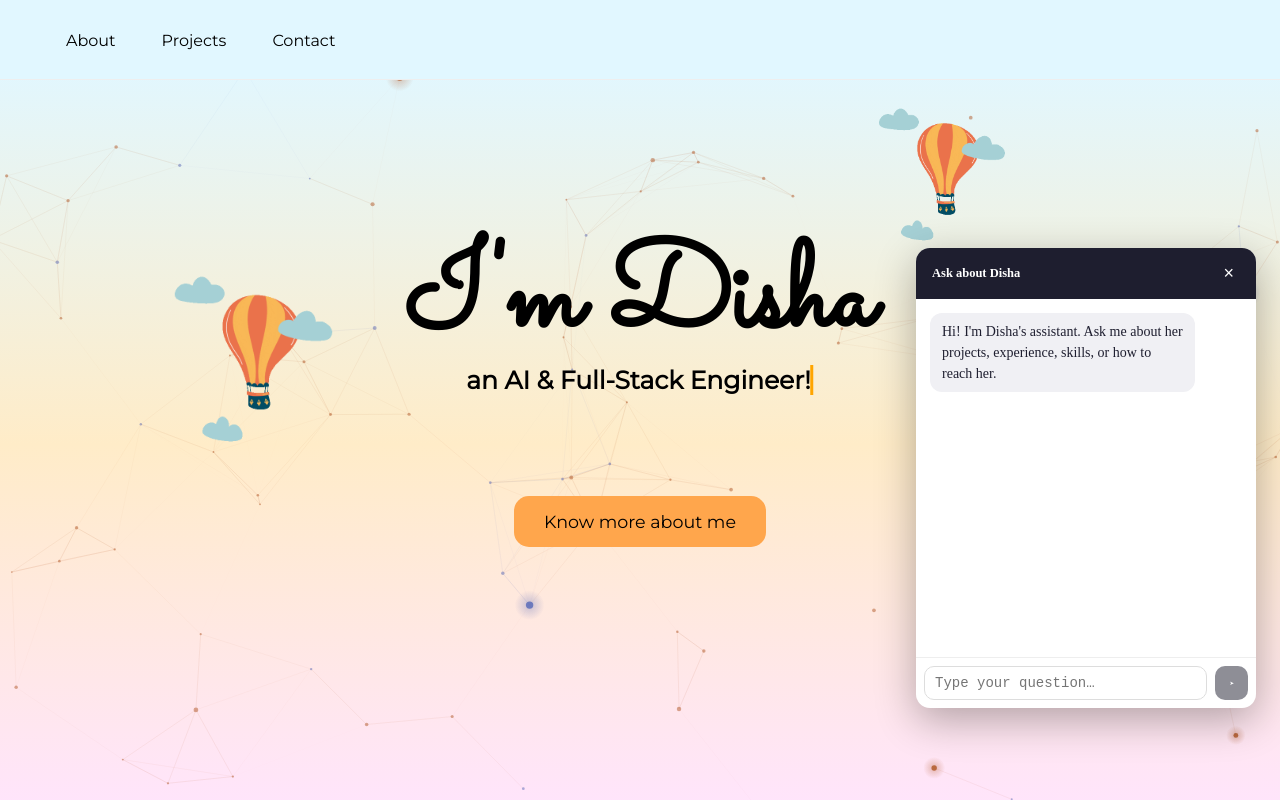
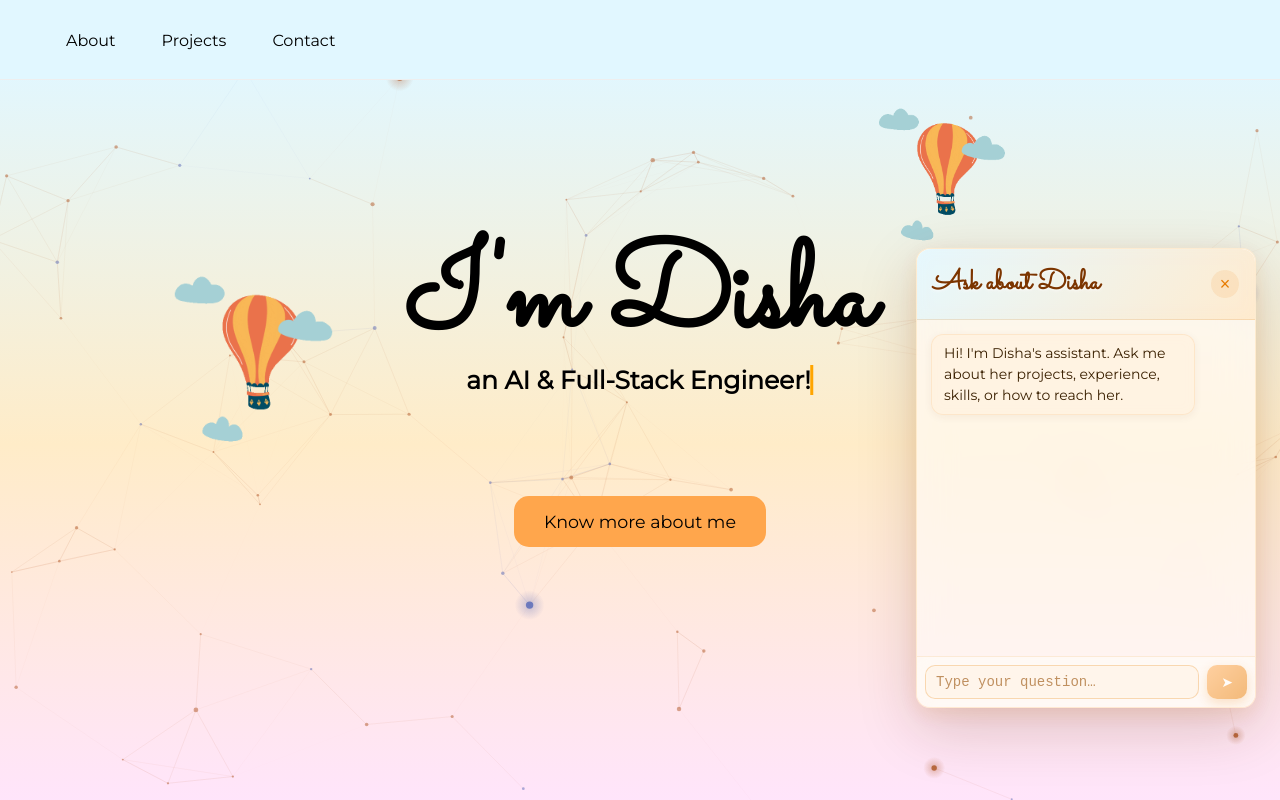
Before and after one commit to Disha-tomar/DishaTomarWebsite, a React (Create React App) app: page / in a window 1280 px wide. Both pictures are taken after a click on the button "Open chat". Shown: the top 800 px of the page. Built offline with nearby package versions, Linux system fonts and the light colour scheme.

Commit message:
feat(ui): :sparkles: Improve chat interface

```diff
--- a/src/components/Chat/ChatWidget.js
+++ b/src/components/Chat/ChatWidget.js
@@ -7,11 +7,19 @@ const GREETING = {
   content: "Hi! I'm Disha's assistant. Ask me about her projects, experience, skills, or how to reach her.",
 };
 
+// Strips <function=...>...</function> blocks the model occasionally leaks
+// into the content stream alongside its structured tool_calls.
+function sanitize(text) {
+  if (!text) return text;
+  return text.replace(/<function=[^>]*>[\s\S]*?<\/function>/g, "");
+}
+
 // Tokenizes text for clickable links: Markdown links [label](url), bare http(s)
 // URLs, and emails. Anchors are built as React elements (no HTML injection) and
-// limited to http(s)/mailto schemes.
+// limited to http(s)/mailto schemes. Non-http markdown links (e.g. [label](#))
+// render the label as plain text — no broken anchor.
 const TOKEN_RE =
-  /\[([^\]]+)\]\((https?:\/\/[^\s)]+)\)|(https?:\/\/[^\s]+)|([A-Za-z0-9._%+-]+@[A-Za-z0-9.-]+\.[A-Za-z]{2,})/g;
+  /\[([^\]]+)\]\(([^)]*)\)|(https?:\/\/[^\s]+)|([A-Za-z0-9._%+-]+@[A-Za-z0-9.-]+\.[A-Za-z]{2,})/g;
 const TRAILING_PUNCT = /[.,;:!?)\]}'"]+$/;
 
 // Short, human-friendly label for a bare URL (fallback when the model didn't
@@ -42,10 +50,16 @@ function linkify(text) {
   while ((m = TOKEN_RE.exec(text)) !== null) {
     if (m.index > last) nodes.push(text.slice(last, m.index));
     const [match, mdLabel, mdUrl, rawUrl, email] = m;
-    if (mdUrl) {
-      nodes.push(
-        <a key={key++} href={mdUrl} target="_blank" rel="noopener noreferrer">{mdLabel}</a>
-      );
+    if (mdLabel !== undefined) {
+      // Markdown link: only make it clickable for absolute http(s) URLs
+      if (/^https?:\/\//i.test(mdUrl)) {
+        nodes.push(
+          <a key={key++} href={mdUrl} target="_blank" rel="noopener noreferrer">{mdLabel}</a>
+        );
+      } else {
+        // Relative / anchor / placeholder URL — just show the label as text
+        nodes.push(mdLabel);
+      }
     } else if (rawUrl) {
       const trail = (rawUrl.match(TRAILING_PUNCT) || [""])[0];
       const url = trail ? rawUrl.slice(0, -trail.length) : rawUrl;
@@ -67,7 +81,32 @@ const ChatWidget = () => {
   const { messages, input, setInput, send, isStreaming, endSession } = useChat();
   const scrollRef = useRef(null);
 
+  // Typewriter state: how many characters of the last assistant message to display
+  const [typedLen, setTypedLen] = useState(0);
+  const prevIsStreamingRef = useRef(false);
+
   const shown = messages.length ? messages : [GREETING];
+
+  const lastMsg = shown[shown.length - 1];
+  const lastIsAssistant = lastMsg?.role === "assistant";
+  const lastContent = lastIsAssistant ? lastMsg.content : "";
+
+  // Reset the typewriter counter each time a new streaming response begins
+  useEffect(() => {
+    if (isStreaming && !prevIsStreamingRef.current) {
+      setTypedLen(0);
+    }
+    prevIsStreamingRef.current = isStreaming;
+  }, [isStreaming]);
+
+  // Advance the typewriter 3 characters every 15 ms (~200 chars/sec)
+  useEffect(() => {
+    if (!lastIsAssistant || typedLen >= lastContent.length) return;
+    const id = setTimeout(() => {
+      setTypedLen((n) => Math.min(n + 3, lastContent.length));
+    }, 15);
+    return () => clearTimeout(id);
+  }, [typedLen, lastContent, lastIsAssistant]);
 
   useEffect(() => {
     if (scrollRef.current) scrollRef.current.scrollTop = scrollRef.current.scrollHeight;
@@ -115,10 +154,18 @@ const ChatWidget = () => {
       <div className={classes.messages} ref={scrollRef}>
         {shown.map((m, i) => {
           const isAssistant = m.role !== "user";
-          const streamingThis = isStreaming && isAssistant && i === shown.length - 1;
+          const isLastMsg = i === shown.length - 1;
+          const streamingThis = isStreaming && isAssistant && isLastMsg;
+
+          // Apply typewriter to the last assistant message only
+          const displayContent =
+            isLastMsg && isAssistant ? lastContent.slice(0, typedLen) : m.content;
+          const isTypingThis = isLastMsg && isAssistant && typedLen < lastContent.length;
+          const showCursor = streamingThis || isTypingThis;
+
           return (
             <div key={i} className={`${classes.msg} ${m.role === "user" ? classes.user : classes.assistant}`}>
-              {streamingThis && !m.content ? (
+              {streamingThis && !m.content && typedLen === 0 ? (
                 <span className={classes.thinking} aria-label="Assistant is thinking">
                   <span></span>
                   <span></span>
@@ -126,8 +173,8 @@ const ChatWidget = () => {
                 </span>
               ) : (
                 <>
-                  {linkify(m.content)}
-                  {streamingThis && <span className={classes.cursor} aria-hidden="true" />}
+                  {linkify(sanitize(displayContent))}
+                  {showCursor && <span className={classes.cursor} aria-hidden="true" />}
                 </>
               )}
             </div>
--- a/src/styles/ChatWidget.module.scss
+++ b/src/styles/ChatWidget.module.scss
@@ -7,10 +7,13 @@
   border-radius: 50%;
   border: none;
   cursor: pointer;
-  background: #1e1e2f;
+  background: linear-gradient(135deg, #ffa64c 0%, #e77b00 100%);
   color: #fff;
   font-size: 24px;
-  box-shadow: 0 6px 20px rgba(0, 0, 0, 0.25);
+  box-shadow:
+    0 8px 24px rgba(231, 123, 0, 0.45),
+    0 2px 6px rgba(0, 0, 0, 0.15),
+    inset 0 1px 0 rgba(255, 255, 255, 0.3);
   z-index: 1000;
 }
 
@@ -24,34 +27,56 @@
   max-height: calc(100vh - 120px);
   display: flex;
   flex-direction: column;
-  background: #fff;
+  background: rgba(255, 250, 246, 0.72);
+  backdrop-filter: blur(18px) saturate(1.4);
+  -webkit-backdrop-filter: blur(18px) saturate(1.4);
   border-radius: 14px;
+  border: 1px solid rgba(255, 220, 170, 0.45);
   overflow: hidden;
-  box-shadow: 0 12px 40px rgba(0, 0, 0, 0.3);
+  box-shadow:
+    0 20px 60px rgba(80, 30, 0, 0.18),
+    0 6px 20px rgba(231, 123, 0, 0.12),
+    inset 0 1px 0 rgba(255, 255, 255, 0.7);
   z-index: 1000;
   // The site sets html font-size to 62.5% (and lower at breakpoints), so the
   // widget pins its own px sizes to stay readable regardless of the page base.
   font-size: 14px;
   line-height: 1.5;
+  font-family: 'Montserrat', sans-serif;
 }
 
 .header {
   padding: 14px 16px;
-  background: #1e1e2f;
-  color: #fff;
-  font-weight: 600;
-  font-size: 20px;
+  background: linear-gradient(130deg, rgba(225, 247, 255, 0.85) 0%, rgba(255, 232, 200, 0.85) 100%);
+  backdrop-filter: blur(8px);
+  -webkit-backdrop-filter: blur(8px);
+  border-bottom: 1px solid rgba(231, 123, 0, 0.18);
   display: flex;
   justify-content: space-between;
   align-items: center;
+
+  span {
+    font-family: 'Sacramento', cursive;
+    font-weight: 600;
+    font-size: 28px;
+    color: #7c3500;
+    text-shadow: 0 1px 3px rgba(255, 255, 255, 0.8);
+  }
 }
 
 .close {
-  background: none;
+  background: rgba(231, 123, 0, 0.1);
   border: none;
-  color: #fff;
+  color: #e77b00;
   font-size: 18px;
   cursor: pointer;
+  width: 28px;
+  height: 28px;
+  border-radius: 50%;
+  display: flex;
+  align-items: center;
+  justify-content: center;
+  flex-shrink: 0;
 }
 
 .messages {
@@ -61,6 +86,7 @@
   display: flex;
   flex-direction: column;
   gap: 10px;
+  background: transparent;
 }
 
 .msg {
@@ -92,7 +118,7 @@
     width: 6px;
     height: 6px;
     border-radius: 50%;
-    background: currentColor;
+    background: #e77b00;
     opacity: 0.4;
     animation: chatThinking 1.2s infinite ease-in-out both;
   }
@@ -149,39 +175,55 @@
 
 .user {
   align-self: flex-end;
-  background: #1e1e2f;
+  background: linear-gradient(135deg, #ffa64c 0%, #e77b00 100%);
   color: #fff;
+  box-shadow: 0 4px 12px rgba(231, 123, 0, 0.35);
 }
 
 .assistant {
   align-self: flex-start;
-  background: #f0f0f4;
-  color: #1e1e2f;
+  background: rgba(255, 240, 220, 0.75);
+  color: #3a2000;
+  border: 1px solid rgba(231, 123, 0, 0.1);
+  backdrop-filter: blur(6px);
+  -webkit-backdrop-filter: blur(6px);
+  box-shadow: 0 2px 8px rgba(80, 30, 0, 0.06);
 }
 
 .inputRow {
   display: flex;
-  border-top: 1px solid #eee;
+  border-top: 1px solid rgba(231, 123, 0, 0.12);
   padding: 8px;
   gap: 8px;
+  background: rgba(255, 250, 246, 0.6);
+  backdrop-filter: blur(8px);
+  -webkit-backdrop-filter: blur(8px);
 }
 
 .input {
   flex: 1;
-  border: 1px solid #ddd;
+  border: 1px solid rgba(231, 123, 0, 0.25);
   border-radius: 10px;
   padding: 8px 10px;
   font-size: 14px;
   resize: none;
+  background: rgba(255, 245, 234, 0.8);
+  color: #3a2000;
+
+  &::placeholder {
+    color: #c09060;
+  }
 }
 
 .send {
   border: none;
   border-radius: 10px;
   padding: 0 14px;
-  background: #1e1e2f;
+  background: linear-gradient(135deg, #ffa64c 0%, #e77b00 100%);
   color: #fff;
   cursor: pointer;
+  font-size: 14px;
+  box-shadow: 0 4px 12px rgba(231, 123, 0, 0.4);
 }
 
 .send:disabled {
```
Also changed, not shown: api/_lib/systemPrompt.js (+8 -8 lines), api/chat.js (+9 -4 lines).
